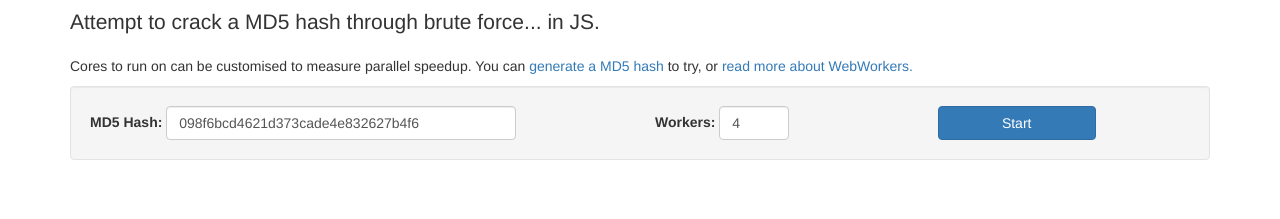
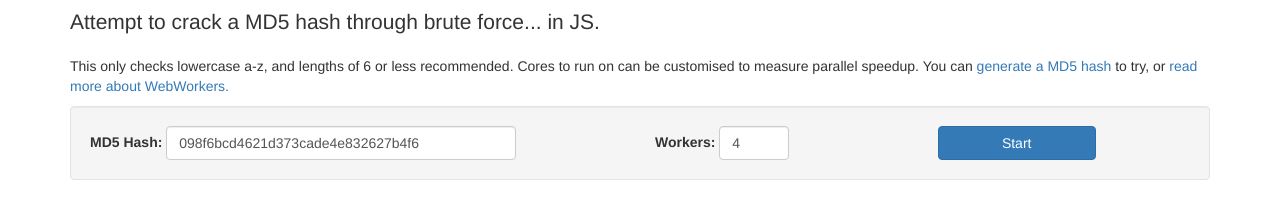
Before and after one commit to MGovier/WebWorker-MD5, a website: page app/public/index.html in a window 1280 px wide. Shown: the part 63-282 px from the top of the page. Drawn offline with nearby package versions, Linux system fonts and the light colour scheme.

Commit message:
Mention recommended length.

```diff
--- a/app/public/index.html
+++ b/app/public/index.html
@@ -12,7 +12,7 @@
   <div class="container">
     <h1>WebWorker parallel hashing</h1>
     <p class="lead">Attempt to crack a MD5 hash through brute force... in JS.</p>
-    <p>Cores to run on can be customised to measure parallel speedup.
+    <p>This only checks lowercase a-z, and lengths of 6 or less recommended. Cores to run on can be customised to measure parallel speedup.
     You can <a href='http://www.miraclesalad.com/webtools/md5.php'>generate a MD5 hash</a> to try,
      or <a href="https://developer.mozilla.org/en-US/docs/Web/API/Web_Workers_API">read more about WebWorkers.</a></p>
     <div class="well">
```
